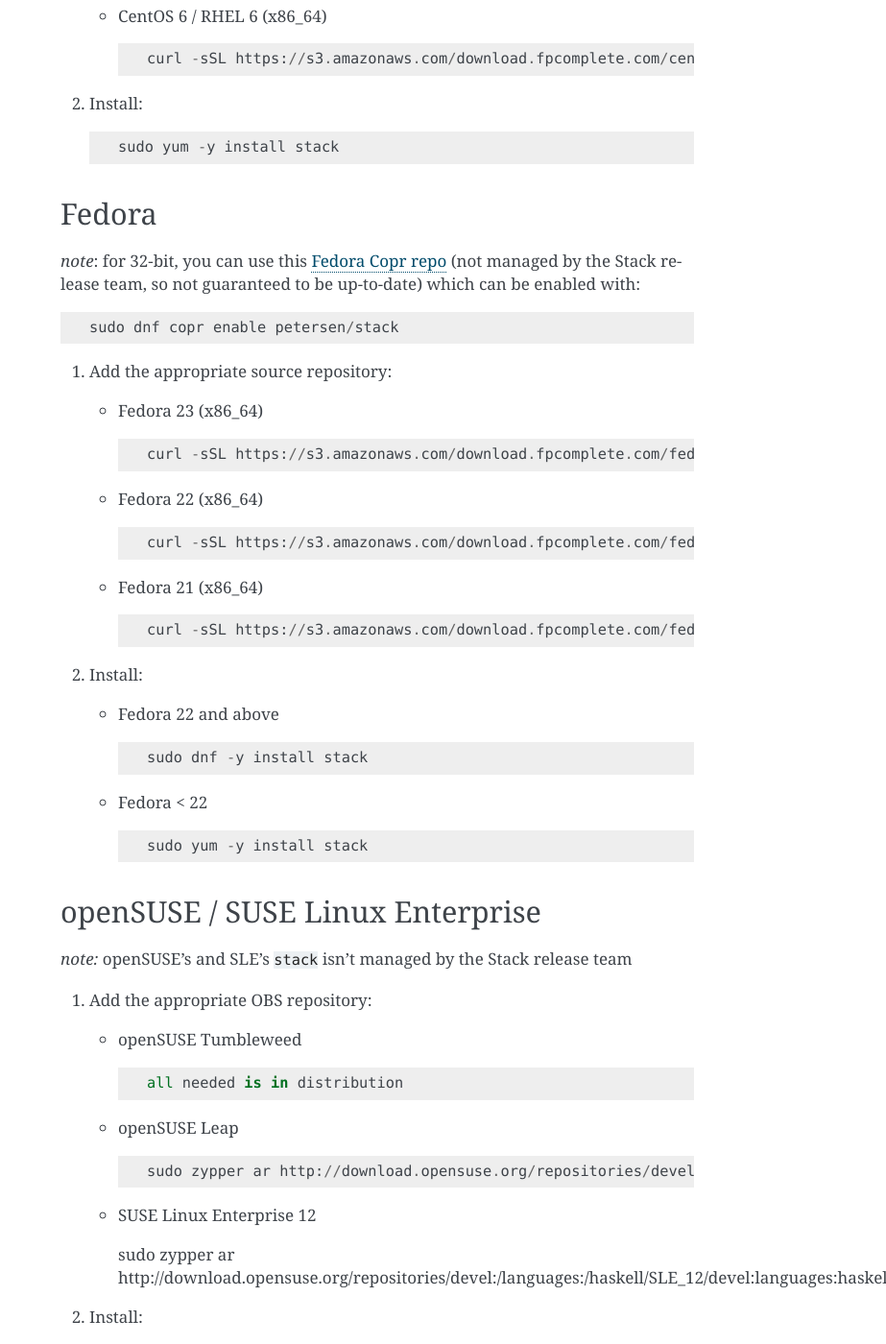
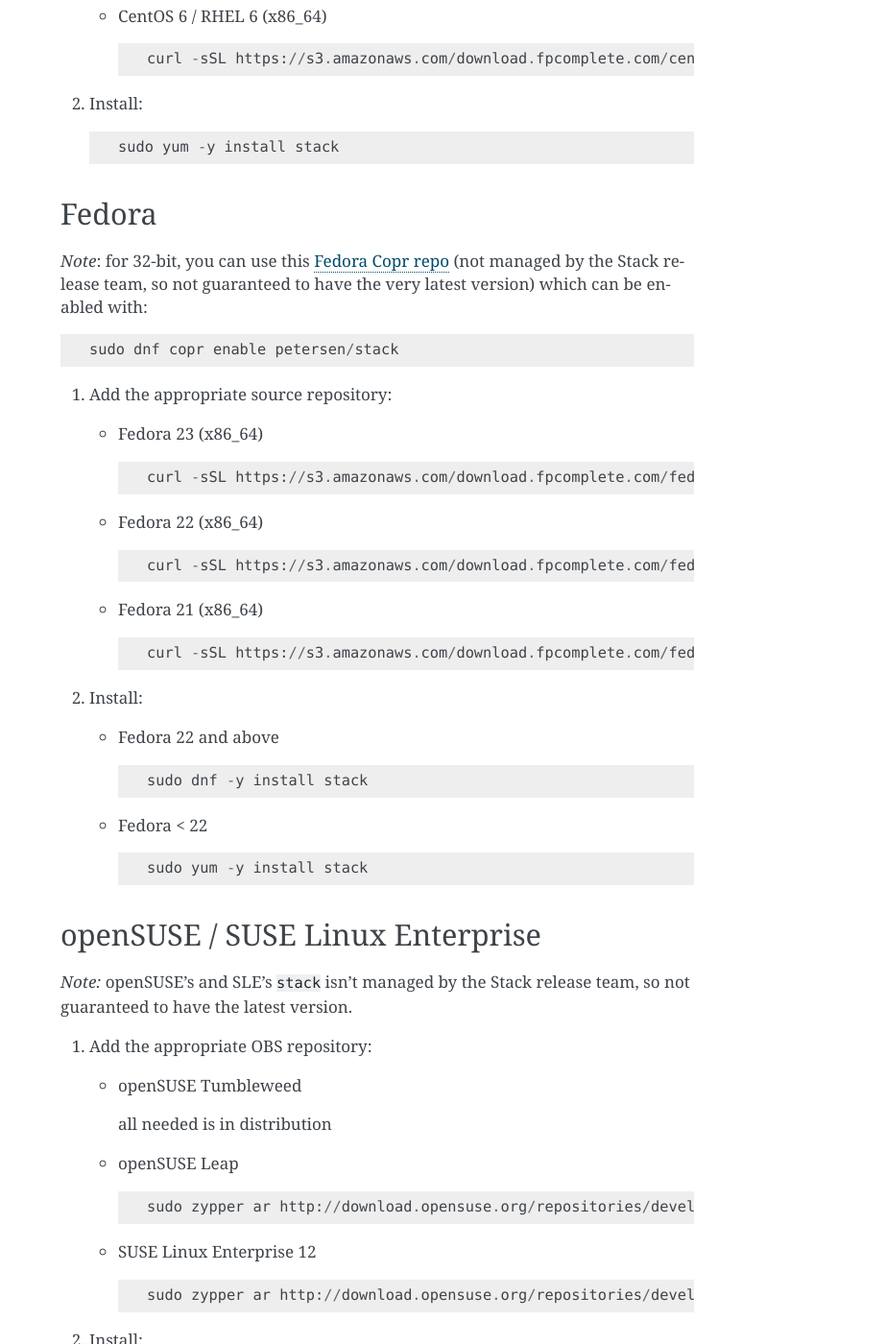
Before and after one commit to commercialhaskell/stack, a Sphinx documentation site: the page built from doc/install_and_upgrade.md, in a window 1280 px wide and 1400 px high, scrolled down 3387 px. Shown: the whole window at 96% size, without its empty margins (357-1280 px from the left). Built offline with Sphinx 7.4.7, drawn with Linux system fonts in a browser that asks for light colours; some of the changed text lies outside the part shown.

Commit message:
install_and_upgrade.md: SUSE updates

```diff
--- a/doc/install_and_upgrade.md
+++ b/doc/install_and_upgrade.md
@@ -157,7 +157,10 @@
 
 ## Fedora
 
-*note*: for 32-bit, you can use this [Fedora Copr repo](https://copr.fedoraproject.org/coprs/petersen/stack/) (not managed by the Stack release team, so not guaranteed to be up-to-date) which can be enabled with:
+*Note*: for 32-bit, you can use this
+ [Fedora Copr repo](https://copr.fedoraproject.org/coprs/petersen/stack/) (not
+ managed by the Stack release team, so not guaranteed to have the very latest
+ version) which can be enabled with:
 
     sudo dnf copr enable petersen/stack
 
@@ -187,25 +190,26 @@
 
 ## openSUSE / SUSE Linux Enterprise
 
-*note:* openSUSE's and SLE's `stack` isn't managed by the Stack release team
+*Note:* openSUSE's and SLE's `stack` isn't managed by the Stack release team, so
+ not guaranteed to have the latest version.
 
  1. Add the appropriate OBS repository:
 
       * openSUSE Tumbleweed
 
-            all needed is in distribution
+        all needed is in distribution
 
       * openSUSE Leap
 
             sudo zypper ar http://download.opensuse.org/repositories/devel:/languages:/haskell/openSUSE_Leap_42.1/devel:languages:haskell.repo
 
-       * SUSE Linux Enterprise 12
+      * SUSE Linux Enterprise 12
 
             sudo zypper ar http://download.opensuse.org/repositories/devel:/languages:/haskell/SLE_12/devel:languages:haskell.repo
 
  2. Install:
 
-    sudo zypper in stack
+        sudo zypper in stack
 
 ## Arch Linux
 
```
